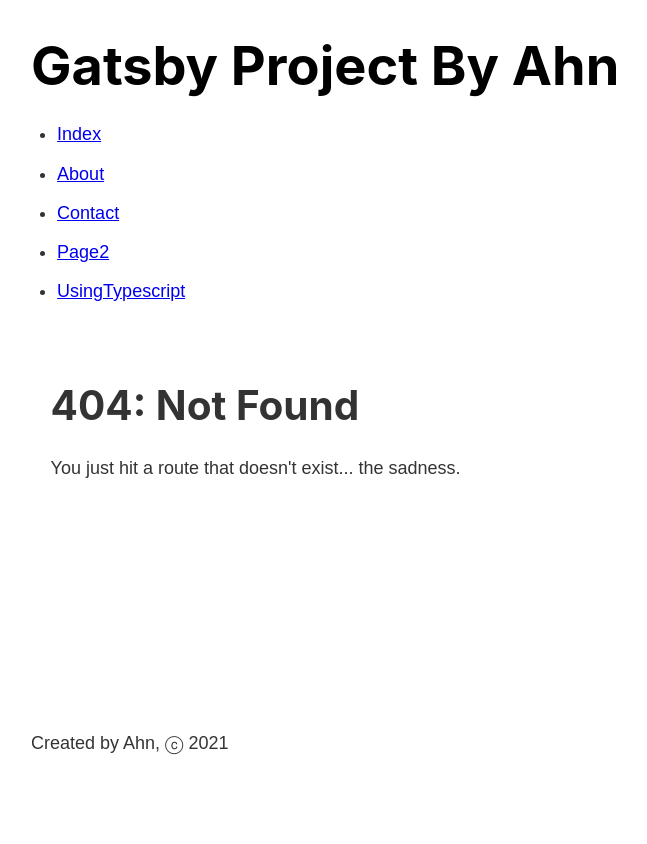
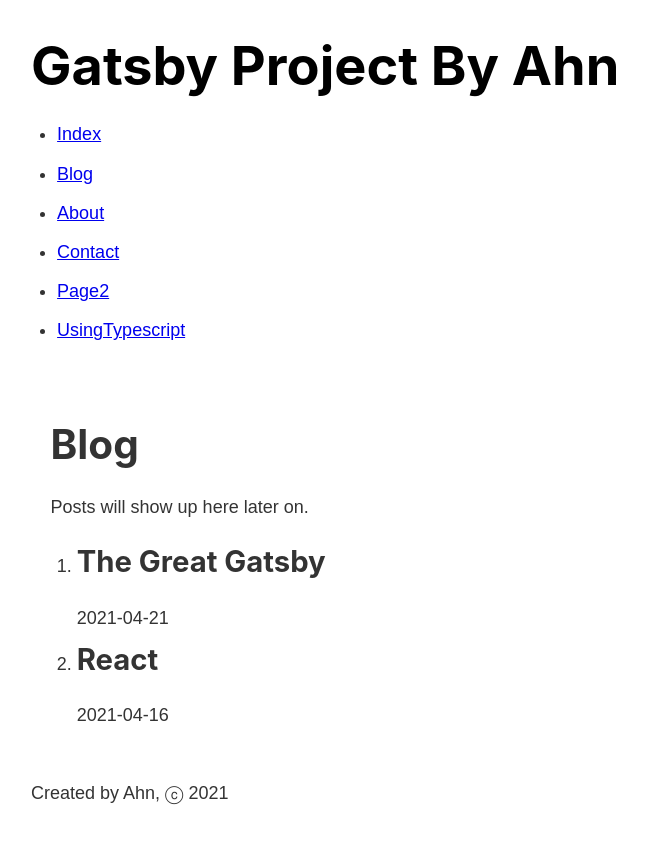
Before and after one commit to elle510/gatsby-project, a Gatsby site: page /blog in a window 1280 px wide. Before the commit this address had no page. Shown: the whole page, without its empty margins (252-899 px from the left). Before the commit the page ends 800 px from the top, so only its background shows below. Built offline with nearby package versions, Linux system fonts and the light colour scheme; Gatsby itself is replaced by a stand-in of ours.

Commit message:
working with markdown

```diff
--- a/gatsby-config.js
+++ b/gatsby-config.js
@@ -7,11 +7,19 @@
   plugins: [
     `gatsby-plugin-react-helmet`,
     `gatsby-plugin-image`,
+    // 원래설정
+    // {
+    //   resolve: `gatsby-source-filesystem`,
+    //   options: {
+    //     name: `images`,
+    //     path: `${__dirname}/src/images`,
+    //   },
+    // },
     {
       resolve: `gatsby-source-filesystem`,
       options: {
-        name: `images`,
-        path: `${__dirname}/src/images`,
+        name: `src`,
+        path: `${__dirname}/src/`,
       },
     },
     `gatsby-transformer-sharp`,
@@ -33,5 +41,6 @@
     // To learn more, visit: https://gatsby.dev/offline
     // `gatsby-plugin-offline`,
     'gatsby-plugin-sass',
+    'gatsby-transformer-remark',
   ],
 };
--- a/package.json
+++ b/package.json
@@ -13,7 +13,8 @@
     "gatsby-plugin-react-helmet": "^4.2.0",
     "gatsby-plugin-sass": "^4.2.0",
     "gatsby-plugin-sharp": "^3.2.0",
-    "gatsby-source-filesystem": "^3.2.0",
+    "gatsby-source-filesystem": "^3.3.0",
+    "gatsby-transformer-remark": "^4.0.0",
     "gatsby-transformer-sharp": "^3.2.0",
     "node-sass": "^5.0.0",
     "prop-types": "^15.7.2",
--- a/src/components/header.js
+++ b/src/components/header.js
@@ -62,6 +62,15 @@
             <Link
               className={headerStyles.navItem}
               activeClassName={headerStyles.activeNavItem}
+              to="/blog"
+            >
+              Blog
+            </Link>
+          </li>
+          <li>
+            <Link
+              className={headerStyles.navItem}
+              activeClassName={headerStyles.activeNavItem}
               to="/about"
             >
               About
--- /dev/null
+++ b/src/pages/blog.tsx
@@ -0,0 +1,40 @@
+import { graphql, useStaticQuery } from 'gatsby';
+import React from 'react';
+
+import Layout from '../components/layout';
+
+const blogPage = () => {
+  const data = useStaticQuery(graphql`
+    query {
+      allMarkdownRemark {
+        edges {
+          node {
+            frontmatter {
+              title
+              date
+            }
+          }
+        }
+      }
+    }
+  `);
+
+  return (
+    <Layout>
+      <h1>Blog</h1>
+      <p>Posts will show up here later on.</p>
+      <ol>
+        {data.allMarkdownRemark.edges.map((edge) => {
+          return (
+            <li>
+              <h2>{edge.node.frontmatter.title}</h2>
+              <p>{edge.node.frontmatter.date}</p>
+            </li>
+          );
+        })}
+      </ol>
+    </Layout>
+  );
+};
+
+export default blogPage;
--- /dev/null
+++ b/src/posts/gatsby.md
@@ -0,0 +1,12 @@
+---
+title: "The Great Gatsby"
+date: "2021-04-21"
+---
+
+I just launched a new gatsby!
+
+## Topics Covered
+
+1. Gatsby
+2. GraphQL
+3. React
--- /dev/null
+++ b/src/posts/react.md
@@ -0,0 +1,6 @@
+---
+title: "React"
+date: "2021-04-16"
+---
+
+In this post you'll learn React.
```
Also changed, not shown: 1 other file.
